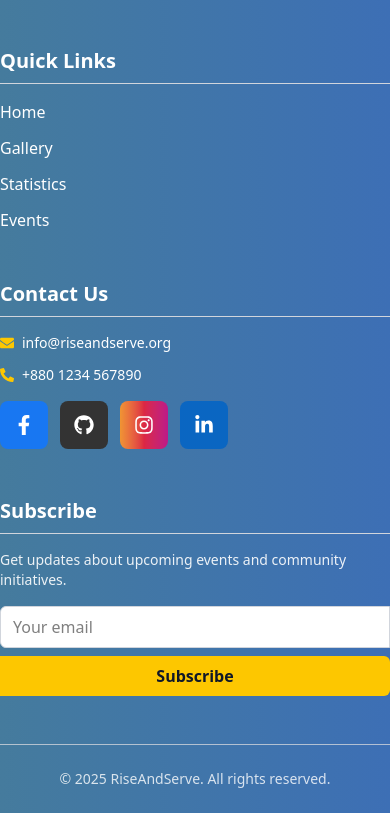
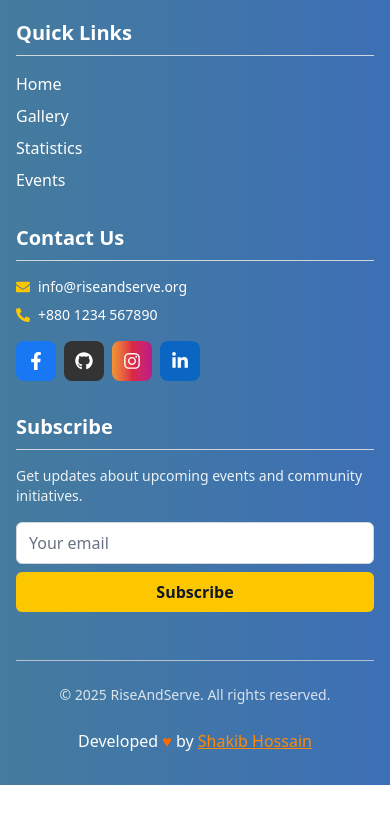
Before and after one commit to shakibbash/RiseAndServe-Client, a React (Vite) app: page /login in a window 390 px wide. Shown: the part 1113-1926 px from the top of the page. After the commit the page ends 1898 px from the top, so only its background shows below. Built offline with nearby package versions, Linux system fonts and the light colour scheme; no server answers.

Commit message:
footer  theme added and make it responsive

```diff
--- a/src/Components/Footer.jsx
+++ b/src/Components/Footer.jsx
@@ -9,10 +9,10 @@ import {
   FaPhoneAlt,
 } from "react-icons/fa";
 import { Link } from "react-router";
-import { useTheme } from "../Provider/ThemeContext"; // ✅ import useTheme hook
+import { useTheme } from "../Provider/ThemeContext";
 
 const Footer = () => {
-  const { isDarkMode } = useTheme(); // ✅ get theme state
+  const { isDarkMode } = useTheme();
 
   return (
     <footer
@@ -20,9 +20,9 @@ const Footer = () => {
         isDarkMode
           ? "bg-gradient-to-r from-gray-900 to-gray-800 text-gray-200"
           : "bg-gradient-to-r from-[#457B9D] to-[#3d6fb5] text-white"
-      } py-6`}
+      } py-8 px-4 sm:px-6 lg:px-8`}
     >
-      <div className="max-w-6xl mx-auto grid grid-cols-1 md:grid-cols-4 gap-12">
+      <div className="max-w-6xl mx-auto grid grid-cols-1 sm:grid-cols-2 md:grid-cols-4 gap-8 md:gap-12">
         {/* About */}
         <div className="hover:translate-y-1 transition-transform duration-300">
           <Link
@@ -32,7 +32,7 @@ const Footer = () => {
             <img
               src="/assets/logo.png"
               alt="RiseAndServe Logo"
-              className="w-[80px] p-2"
+              className="w-[60px] sm:w-[80px] p-2"
             />
             RiseAndServe
           </Link>
@@ -47,7 +47,7 @@ const Footer = () => {
           <h3 className="text-xl font-semibold mb-4 border-b border-gray-300 pb-2">
             Quick Links
           </h3>
-          <ul className="space-y-3">
+          <ul className="space-y-2 sm:space-y-3">
             <li>
               <a href="#banner" className="hover:text-yellow-400 transition">
                 Home
@@ -79,7 +79,7 @@ const Footer = () => {
           <h3 className="text-xl font-semibold mb-4 border-b border-gray-300 pb-2">
             Contact Us
           </h3>
-          <ul className="space-y-3 text-sm mb-4">
+          <ul className="space-y-2 sm:space-y-3 text-sm mb-4">
             <li className="flex items-center gap-2">
               <FaEnvelope className="text-yellow-400" /> info@riseandserve.org
             </li>
@@ -89,38 +89,38 @@ const Footer = () => {
           </ul>
 
           {/* Social Icons */}
-          <div className="flex gap-3 mt-2">
+          <div className="flex gap-2 sm:gap-3 mt-2 flex-wrap">
             <a
               href="https://facebook.com"
               target="_blank"
               rel="noopener noreferrer"
-              className="flex items-center justify-center w-12 h-12 rounded-lg bg-[#1877F2] text-white hover:scale-110 transition-transform"
+              className="flex items-center justify-center w-10 h-10 sm:w-12 sm:h-12 rounded-lg bg-[#1877F2] text-white hover:scale-110 transition-transform"
             >
-              <FaFacebookF className="text-xl" />
+              <FaFacebookF className="text-lg sm:text-xl" />
             </a>
             <a
               href="https://github.com"
               target="_blank"
               rel="noopener noreferrer"
-              className="flex items-center justify-center w-12 h-12 rounded-lg bg-[#333] text-white hover:scale-110 transition-transform"
+              className="flex items-center justify-center w-10 h-10 sm:w-12 sm:h-12 rounded-lg bg-[#333] text-white hover:scale-110 transition-transform"
             >
-              <FaGithub className="text-xl" />
+              <FaGithub className="text-lg sm:text-xl" />
             </a>
             <a
               href="https://instagram.com"
               target="_blank"
               rel="noopener noreferrer"
-              className="flex items-center justify-center w-12 h-12 rounded-lg bg-gradient-to-r from-[#f09433] via-[#dc2743] to-[#bc1888] text-white hover:scale-110 transition-transform"
+              className="flex items-center justify-center w-10 h-10 sm:w-12 sm:h-12 rounded-lg bg-gradient-to-r from-[#f09433] via-[#dc2743] to-[#bc1888] text-white hover:scale-110 transition-transform"
             >
-              <FaInstagram className="text-xl" />
+              <FaInstagram className="text-lg sm:text-xl" />
             </a>
             <a
               href="https://linkedin.com"
               target="_blank"
               rel="noopener noreferrer"
-              className="flex items-center justify-center w-12 h-12 rounded-lg bg-[#0A66C2] text-white hover:scale-110 transition-transform"
+              className="flex items-center justify-center w-10 h-10 sm:w-12 sm:h-12 rounded-lg bg-[#0A66C2] text-white hover:scale-110 transition-transform"
             >
-              <FaLinkedinIn className="text-xl" />
+              <FaLinkedinIn className="text-lg sm:text-xl" />
             </a>
           </div>
         </div>
@@ -137,9 +137,15 @@ const Footer = () => {
             <input
               type="email"
               placeholder="Your email"
-              className="bg-white px-3 py-2 rounded-l-md border border-gray-300 text-black w-full sm:w-auto focus:outline-none"
+              className={`px-3 py-2 rounded-md border w-full sm:flex-1 focus:outline-none ${
+                isDarkMode
+                  ? "border-gray-600 bg-gray-700 text-white placeholder-gray-400"
+                  : "border-gray-300 bg-white text-gray-900 placeholder-gray-500"
+              }`}
             />
-            <button className="px-4 py-2 rounded-r-md bg-yellow-400 text-gray-900 font-semibold hover:bg-yellow-500 transition">
+            <button
+              className="px-4 py-2 rounded-md bg-yellow-400 text-gray-900 font-semibold hover:bg-yellow-500 transition"
+            >
               Subscribe
             </button>
           </div>
@@ -147,9 +153,16 @@ const Footer = () => {
       </div>
 
       {/* Bottom */}
-      <div className="mt-12 border-t border-gray-300 pt-6 text-center text-sm opacity-80">
+      <div
+        className={`mt-12 border-t ${
+          isDarkMode ? "border-gray-600" : "border-gray-300"
+        } pt-6 text-center text-sm opacity-80`}
+      >
         &copy; {new Date().getFullYear()} RiseAndServe. All rights reserved.
       </div>
+       <div className="text-center mt-6 text-base text-white">
+              Developed <span className="text-orange-500">♥</span> by <a className='underline text-orange-400 hover:text-orange-300' href="https://www.facebook.com/shakib.hossian.58">Shakib Hossain</a>
+            </div>
     </footer>
   );
 };
```
